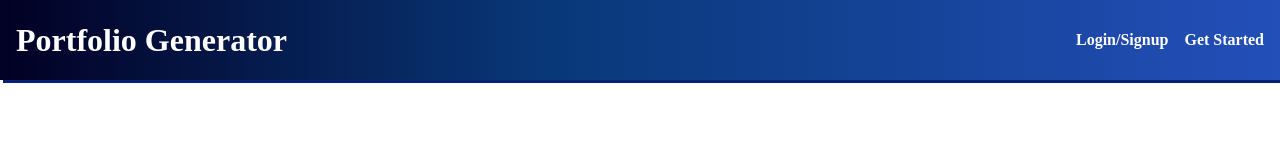
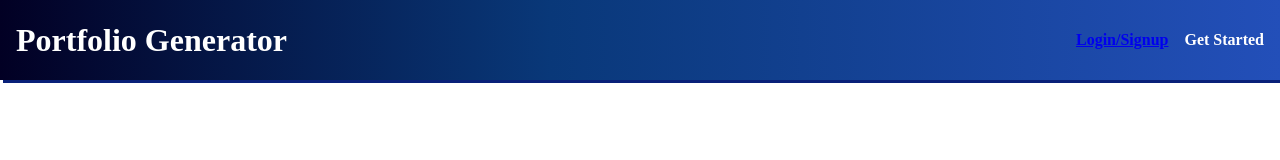
Before and after one commit to kimtaemila/Portfolio-Maker, a Next.js app: page / in a window 1280 px wide. Shown: the top 160 px of the page. Built offline with nearby package versions, Linux system fonts and the light colour scheme; no server answers.

Commit message:
functional login

```diff
--- a/components/NavBar.tsx
+++ b/components/NavBar.tsx
@@ -1,15 +1,27 @@
 import React from 'react';
 import styles from '@/styles/ComponentStyles/NavBar.module.css'
+import Link from 'next/link';
 
 
 function NavBar(props: any) {
+
+
     return (
         <div className={styles.mainContainer}>
             <main className={styles.titleContainer}>
                 <h1 className={styles.title}>Portfolio Generator</h1>
             </main>
             <div className={styles.loginContainer}>
-                <h4 className={styles.loginContent}>Login/Signup</h4>
+                {props.user ?
+                    <Link href='./api/auth/logout' style={{textDecoration: 'none'}}>
+                        <h4 className={styles.loginContent}>Logout</h4>
+                    </Link>
+                    :
+                    <Link href='./api/auth/login'>
+                        <h4 className={styles.loginContent}>Login/Signup</h4>
+                    </Link>
+
+                }
                 <h4 className={styles.loginContent}>Get Started</h4>
             </div>
         </div>
--- a/package.json
+++ b/package.json
@@ -9,6 +9,7 @@
     "lint": "next lint"
   },
   "dependencies": {
+    "@auth0/nextjs-auth0": "^2.6.0",
     "@types/node": "20.2.5",
     "@types/react": "18.2.8",
     "@types/react-dom": "18.2.4",
--- a/pages/_app.tsx
+++ b/pages/_app.tsx
@@ -1,6 +1,12 @@
+import { UserProvider } from '@auth0/nextjs-auth0/client'
 import '@/styles/globals.css'
 import type { AppProps } from 'next/app'
 
+
 export default function App({ Component, pageProps }: AppProps) {
-  return <Component {...pageProps} />
+  return (
+    <UserProvider>
+      <Component {...pageProps} />
+    </UserProvider>
+  )
 }
--- /dev/null
+++ b/pages/api/auth/[...auth0].js
@@ -0,0 +1,3 @@
+import { handleAuth } from "@auth0/nextjs-auth0";
+
+export default handleAuth()
--- a/pages/index.tsx
+++ b/pages/index.tsx
@@ -3,12 +3,16 @@ import Image from 'next/image'
 import { Inter } from 'next/font/google'
 import styles from '@/styles/PageStyles/Home.module.css'
 import NavBar from '../components/NavBar'
+import { useUser } from '@auth0/nextjs-auth0/client'
+
 
 const inter = Inter({ subsets: ['latin'] })
 
 
 
 export default function Home() {
+  const { user } = useUser()
+
   return (
     <>
       <Head>
@@ -19,7 +23,7 @@ export default function Home() {
       </Head>
       <main className={styles.main}>
         <header>
-          <NavBar />
+          <NavBar user={user} />
 
         </header>
         <section>
--- a/styles/ComponentStyles/NavBar.module.css
+++ b/styles/ComponentStyles/NavBar.module.css
@@ -22,6 +22,7 @@
 
 .loginContent{
     padding-right: 1rem;
+    text-decoration: none;
 }
 
 .title {
```
Also changed, not shown: 2 other files (tests, documents, lock files or other folders).
